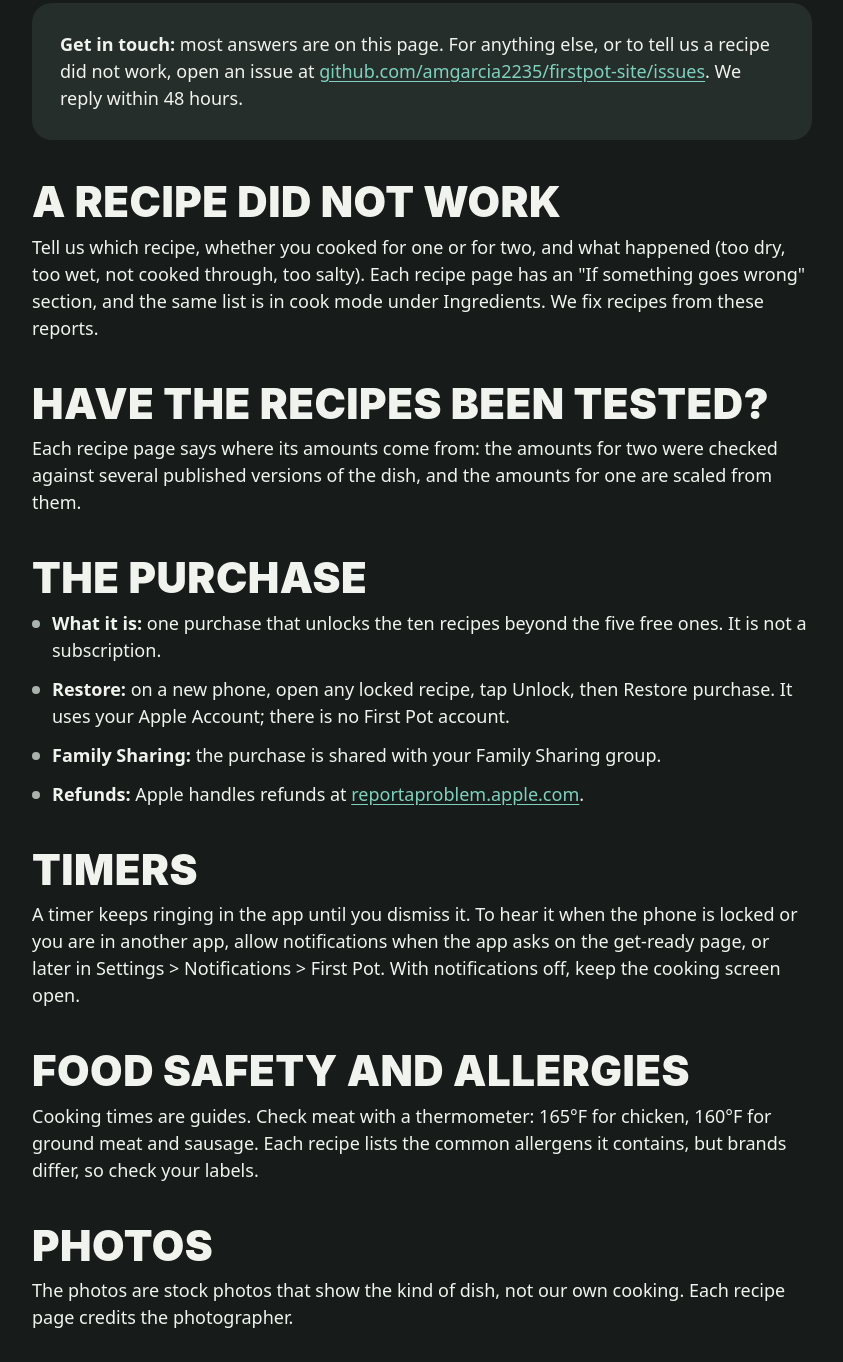
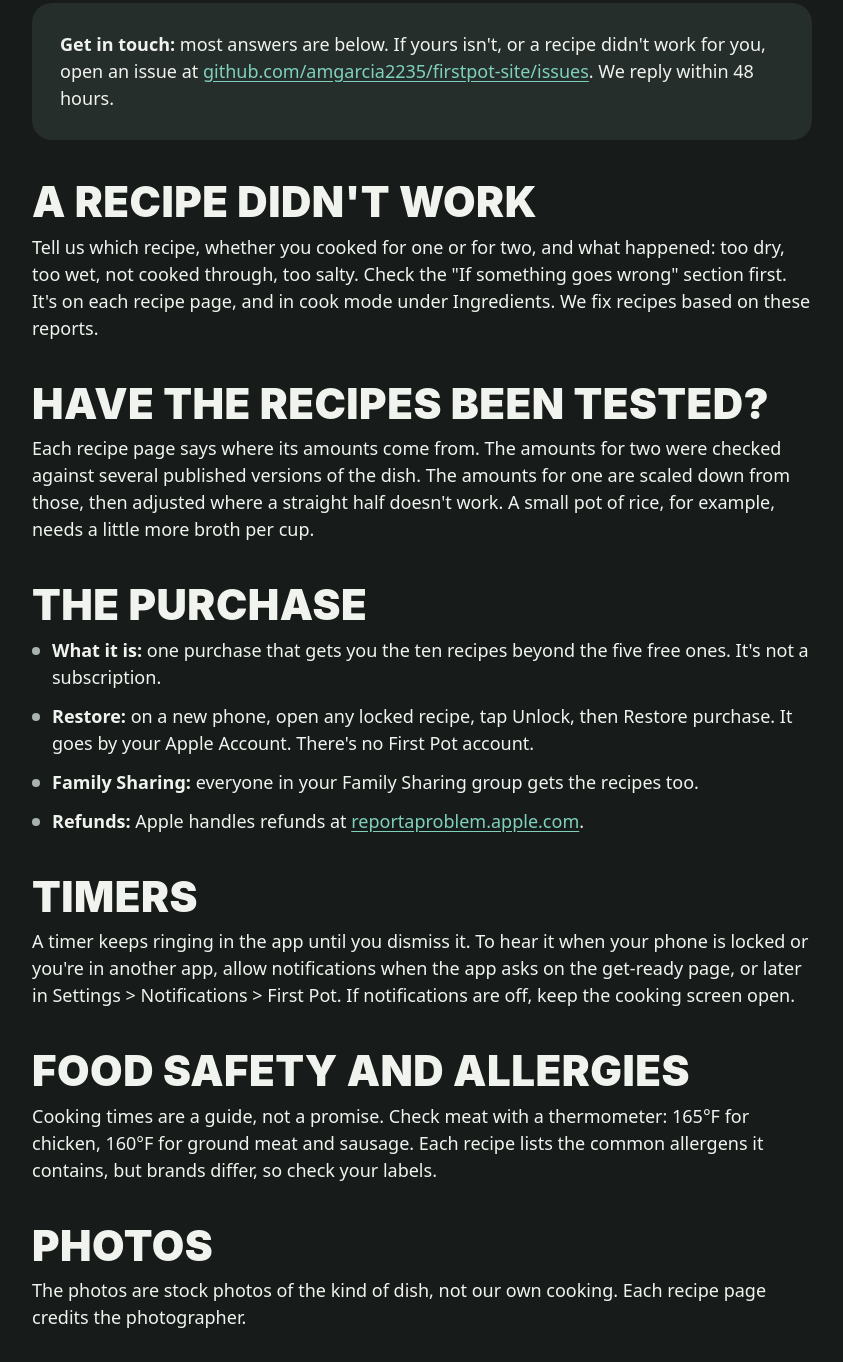
Before and after one commit to amgarcia2235/firstpot-site, a plain HTML site: page support.html in a window 1280 px wide. Shown: the part 278-1640 px from the top of the page, without its empty margins (218-1061 px from the left). Drawn offline with Linux system fonts and the light colour scheme.

Commit message:
Rewrite home and support copy in a plainer voice
Clarifies on the support page how the amounts for one are made
(scaled from two, then adjusted), so it agrees with the store
listing's 'not just doubled'.

Co-Authored-By: Claude Opus 5.5 <noreply@anthropic.com>

```diff
--- a/support.html
+++ b/support.html
@@ -27,31 +27,31 @@
 <nav><a href="index.html">First Pot</a><a href="privacy.html">Privacy</a></nav>
 <h1>Support</h1>
 <div class="card">
-<p><strong>Get in touch:</strong> most answers are on this page. For anything else, or to tell us a recipe did not work, open an issue at <a href="https://github.com/amgarcia2235/firstpot-site/issues">github.com/amgarcia2235/firstpot-site/issues</a>. We reply within 48 hours.</p>
+<p><strong>Get in touch:</strong> most answers are below. If yours isn't, or a recipe didn't work for you, open an issue at <a href="https://github.com/amgarcia2235/firstpot-site/issues">github.com/amgarcia2235/firstpot-site/issues</a>. We reply within 48 hours.</p>
 </div>
 
-<h2>A recipe did not work</h2>
-<p>Tell us which recipe, whether you cooked for one or for two, and what happened (too dry, too wet, not cooked through, too salty). Each recipe page has an "If something goes wrong" section, and the same list is in cook mode under Ingredients. We fix recipes from these reports.</p>
+<h2>A recipe didn't work</h2>
+<p>Tell us which recipe, whether you cooked for one or for two, and what happened: too dry, too wet, not cooked through, too salty. Check the "If something goes wrong" section first. It's on each recipe page, and in cook mode under Ingredients. We fix recipes based on these reports.</p>
 
 <h2>Have the recipes been tested?</h2>
-<p>Each recipe page says where its amounts come from: the amounts for two were checked against several published versions of the dish, and the amounts for one are scaled from them.</p>
+<p>Each recipe page says where its amounts come from. The amounts for two were checked against several published versions of the dish. The amounts for one are scaled down from those, then adjusted where a straight half doesn't work. A small pot of rice, for example, needs a little more broth per cup.</p>
 
 <h2>The purchase</h2>
 <ul>
-<li><strong>What it is:</strong> one purchase that unlocks the ten recipes beyond the five free ones. It is not a subscription.</li>
-<li><strong>Restore:</strong> on a new phone, open any locked recipe, tap Unlock, then Restore purchase. It uses your Apple Account; there is no First Pot account.</li>
-<li><strong>Family Sharing:</strong> the purchase is shared with your Family Sharing group.</li>
+<li><strong>What it is:</strong> one purchase that gets you the ten recipes beyond the five free ones. It's not a subscription.</li>
+<li><strong>Restore:</strong> on a new phone, open any locked recipe, tap Unlock, then Restore purchase. It goes by your Apple Account. There's no First Pot account.</li>
+<li><strong>Family Sharing:</strong> everyone in your Family Sharing group gets the recipes too.</li>
 <li><strong>Refunds:</strong> Apple handles refunds at <a href="https://reportaproblem.apple.com">reportaproblem.apple.com</a>.</li>
 </ul>
 
 <h2>Timers</h2>
-<p>A timer keeps ringing in the app until you dismiss it. To hear it when the phone is locked or you are in another app, allow notifications when the app asks on the get-ready page, or later in Settings &gt; Notifications &gt; First Pot. With notifications off, keep the cooking screen open.</p>
+<p>A timer keeps ringing in the app until you dismiss it. To hear it when your phone is locked or you're in another app, allow notifications when the app asks on the get-ready page, or later in Settings &gt; Notifications &gt; First Pot. If notifications are off, keep the cooking screen open.</p>
 
 <h2>Food safety and allergies</h2>
-<p>Cooking times are guides. Check meat with a thermometer: 165&deg;F for chicken, 160&deg;F for ground meat and sausage. Each recipe lists the common allergens it contains, but brands differ, so check your labels.</p>
+<p>Cooking times are a guide, not a promise. Check meat with a thermometer: 165&deg;F for chicken, 160&deg;F for ground meat and sausage. Each recipe lists the common allergens it contains, but brands differ, so check your labels.</p>
 
 <h2>Photos</h2>
-<p>The photos are stock photos that show the kind of dish, not our own cooking. Each recipe page credits the photographer.</p>
+<p>The photos are stock photos of the kind of dish, not our own cooking. Each recipe page credits the photographer.</p>
 </main>
 </body>
 </html>
```
Also changed, not shown: index.html (+10 -10 lines).
